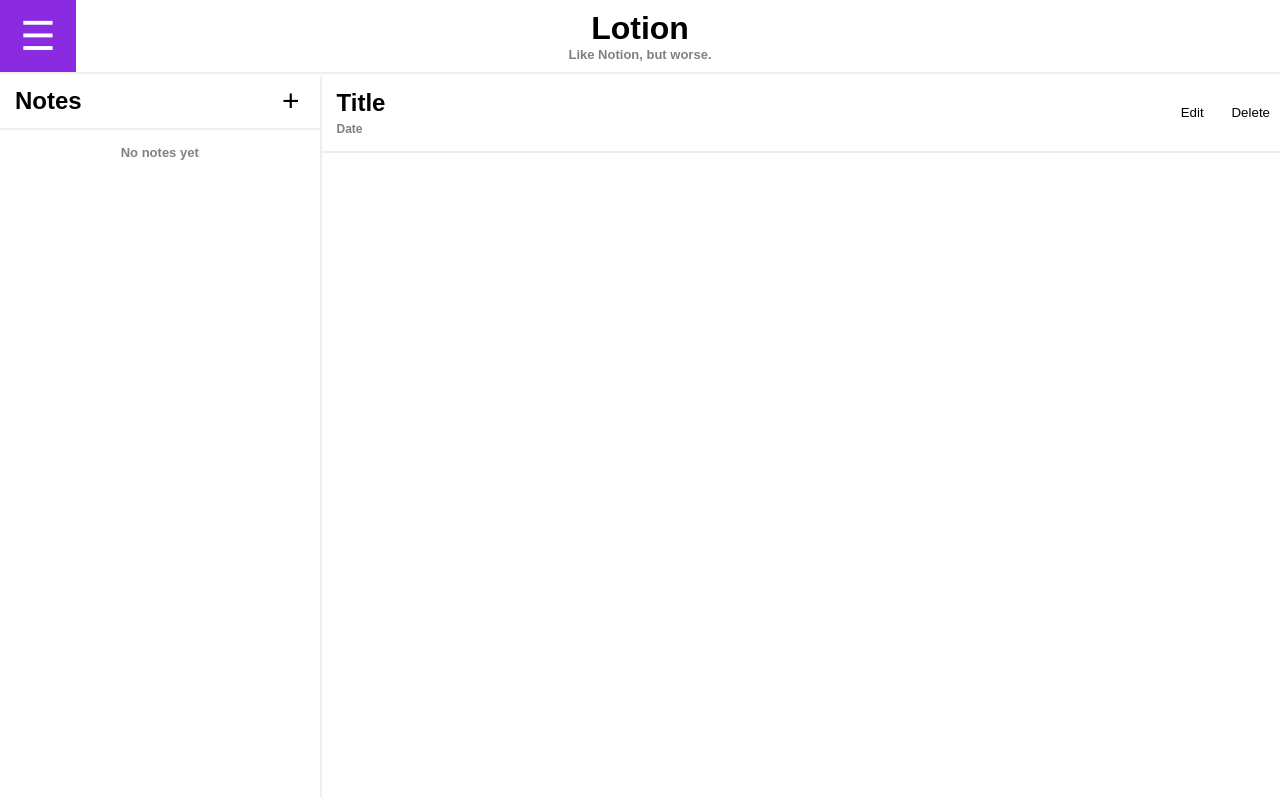
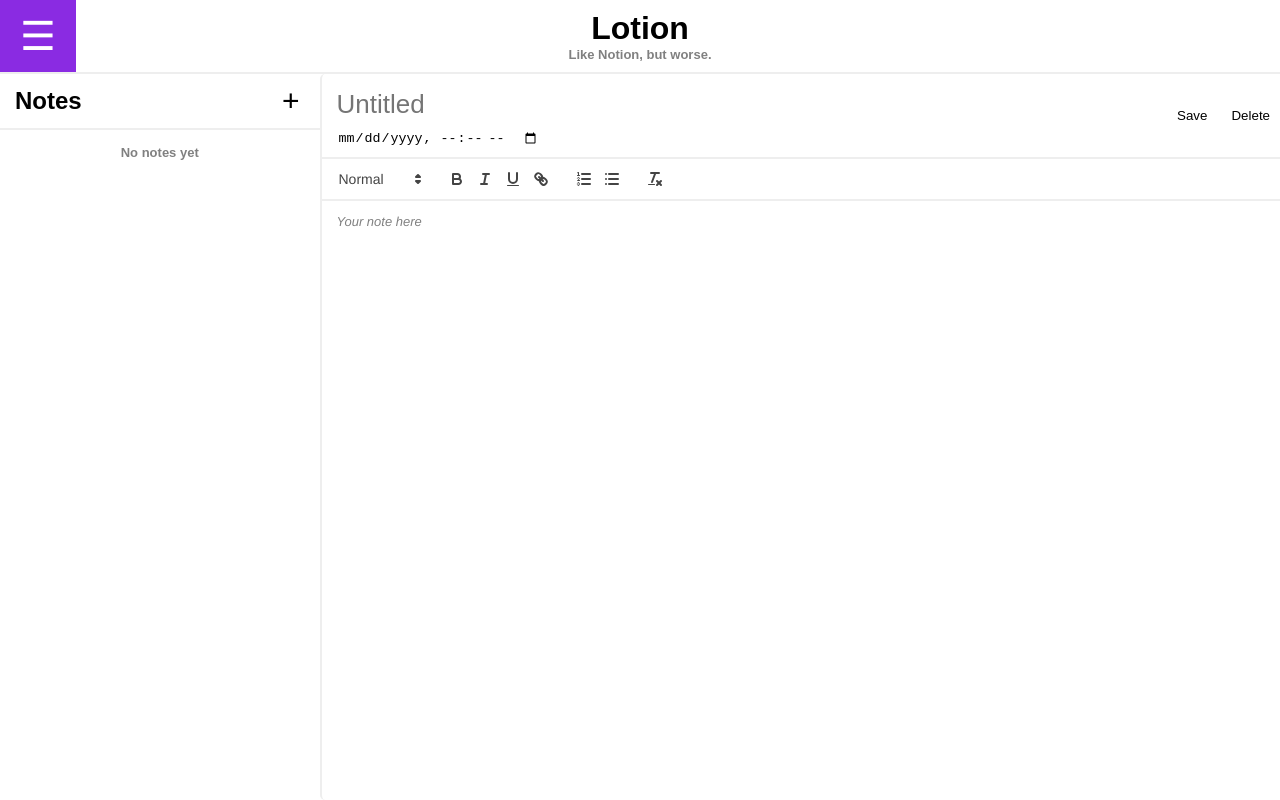
Before and after one commit to EadanL/eadanL-lotion, a React (Create React App) app: page /edit in a window 1280 px wide. Built offline with nearby package versions, Linux system fonts and the light colour scheme.

Commit message:
added editor features

```diff
--- a/package.json
+++ b/package.json
@@ -8,6 +8,7 @@
     "@testing-library/user-event": "^13.5.0",
     "react": "^18.2.0",
     "react-dom": "^18.2.0",
+    "react-quill": "^2.0.0",
     "react-router-dom": "^6.8.2",
     "react-scripts": "5.0.1",
     "web-vitals": "^2.1.4"
--- a/src/App.js
+++ b/src/App.js
@@ -12,9 +12,9 @@
 		<BrowserRouter>
 			<Routes>
 				<Route element={<Layout />}>
-					<Route path="/edit" element={<Viewer />}></Route>
+					{/* <Route path="/edit" element={<Viewer />}></Route> */}
 					<Route path="/" element={<Blank />}></Route>
-					{/* <Route path="/edit" element={<Editor />}></Route> */}
+					<Route path="/edit" element={<Editor />}></Route>
 				</Route>
 			</Routes>
 		</BrowserRouter>
--- a/src/components/editor.jsx
+++ b/src/components/editor.jsx
@@ -1,5 +1,62 @@
-import React from "react";
+import React, { useState, useEffect } from "react";
+import ReactQuill from "react-quill";
+import "react-quill/dist/quill.snow.css";
 
 export default function Editor() {
-	return <div id="note-container"></div>;
+	const [title, setTitle] = useState(() => {
+		const saved = localStorage.getItem("title");
+		const initialValue = JSON.parse(saved);
+		return initialValue || "";
+	});
+
+	/* Date formatting */
+	const options = {
+		year: "numeric",
+		month: "long",
+		day: "numeric",
+		hour: "numeric",
+		minute: "numeric",
+		hour12: true,
+	};
+
+	const date = new Date().toLocaleString("en-US", options);
+	console.log(date);
+
+	useEffect(() => {
+		localStorage.setItem("title", JSON.stringify(title));
+	}, [title]);
+
+	return (
+		<div id="note-container">
+			<form>
+				<div id="note-head-container">
+					<div id="note-info">
+						<input
+							type="text"
+							id="note-title"
+							value={title}
+							onChange={(e) => setTitle(e.target.value)}
+							placeholder="Untitled"
+						/>
+						<input
+							id="date"
+							type="datetime-local"
+							defaultValue={date}
+						/>
+					</div>
+					<div id="note-buttons">
+						<input
+							type="submit"
+							id="save-button"
+							value="Save"
+						></input>
+						<button id="delete-button">Delete</button>
+					</div>
+				</div>
+				<div id="text-editor">
+					<ReactQuill theme="snow" placeholder="Your note here" />
+				</div>
+			</form>
+		</div>
+	);
 }
--- a/src/components/viewer.jsx
+++ b/src/components/viewer.jsx
@@ -3,7 +3,7 @@
 export default function Viewer() {
 	return (
 		<div id="note-container">
-			<div id="toolbar">
+			<div id="view-tools">
 				<div id="note-info">
 					<h2>{/* note title here */}Title</h2>
 					<p id="note-date">
@@ -11,9 +11,9 @@
 						{/* date of note creation here */}
 					</p>
 				</div>
-				<div id="toolbar-buttons">
-					<button id="edit-button">Edit</button>
-					<button id="delete-button">Delete</button>
+				<div id="note-buttons">
+					<button>Edit</button>
+					<button>Delete</button>
 				</div>
 			</div>
 		</div>
--- a/src/index.css
+++ b/src/index.css
@@ -22,7 +22,8 @@
 	font-weight: 600;
 }
 
-button {
+button,
+#save-button {
 	border: none;
 	background: none;
 }
@@ -48,7 +49,8 @@
 	font-size: 40px;
 }
 
-button:hover {
+button:hover,
+#save-button:hover {
 	cursor: pointer;
 	background-color: blueviolet;
 	color: white;
@@ -134,19 +136,30 @@
 }
 
 /* VIEWER */
-#toolbar {
+form {
+	display: flex;
+	flex-direction: column;
+	height: 100%;
+}
+
+#view-tools,
+#note-head-container {
+	flex: auto;
 	display: flex;
 	justify-content: space-between;
 	border-bottom: solid 2px #eeeeee;
+	margin: 0;
 }
 
 #note-info {
-	flex: auto;
+	flex: 0;
 	display: flex;
 	flex-direction: column;
 	justify-content: center;
+	margin: 15px 10px 10px 15px;
 }
 
+/* maybe remove this after editor is made */
 #note-info > h2 {
 	flex: 1;
 	padding: 15px 10px 5px 15px;
@@ -159,13 +172,73 @@
 	font-size: 75%;
 }
 
-#toolbar-buttons {
+#note-buttons {
 	display: inline-grid;
 	grid-template-columns: 1fr 1fr;
 	align-items: center;
 }
 
-#toolbar-buttons > * {
+#note-buttons > * {
 	height: 100%;
 	padding: 0 10px;
 }
+
+/* #save-button {
+	background: none;
+	border: none;
+} */
+
+#note-title {
+	margin: 0;
+	padding: 0;
+	border: none;
+}
+
+#note-title {
+	font-size: 26px;
+}
+
+#note-title:focus {
+	outline: none;
+}
+
+#date {
+	width: fit-content;
+	padding-top: 10px;
+	border: none;
+}
+
+/* TEXT EDITOR STYLES */
+#text-editor {
+	flex: auto;
+	height: 100%;
+	display: flex;
+	flex-direction: column;
+}
+
+.quill {
+	display: flex;
+	flex-direction: column;
+	margin: 0;
+	padding: 0;
+	flex: 1;
+}
+
+.ql-toolbar.ql-snow {
+	flex: 0;
+	border: none !important;
+	border-bottom: solid 2px #eeeeee !important;
+}
+
+#text-editor > div > div.ql-container.ql-snow {
+	border: 0;
+}
+
+#text-editor > div > div.ql-container.ql-snow > div.ql-editor > p {
+	font-weight: 400;
+}
+
+.quill > .ql-container > .ql-editor.ql-blank::before {
+	font-weight: 500;
+	color: gray;
+}
```
Also changed, not shown: src/components/notes.jsx (added, +43 -0 lines), 1 other file (tests, documents, lock files or other folders).
